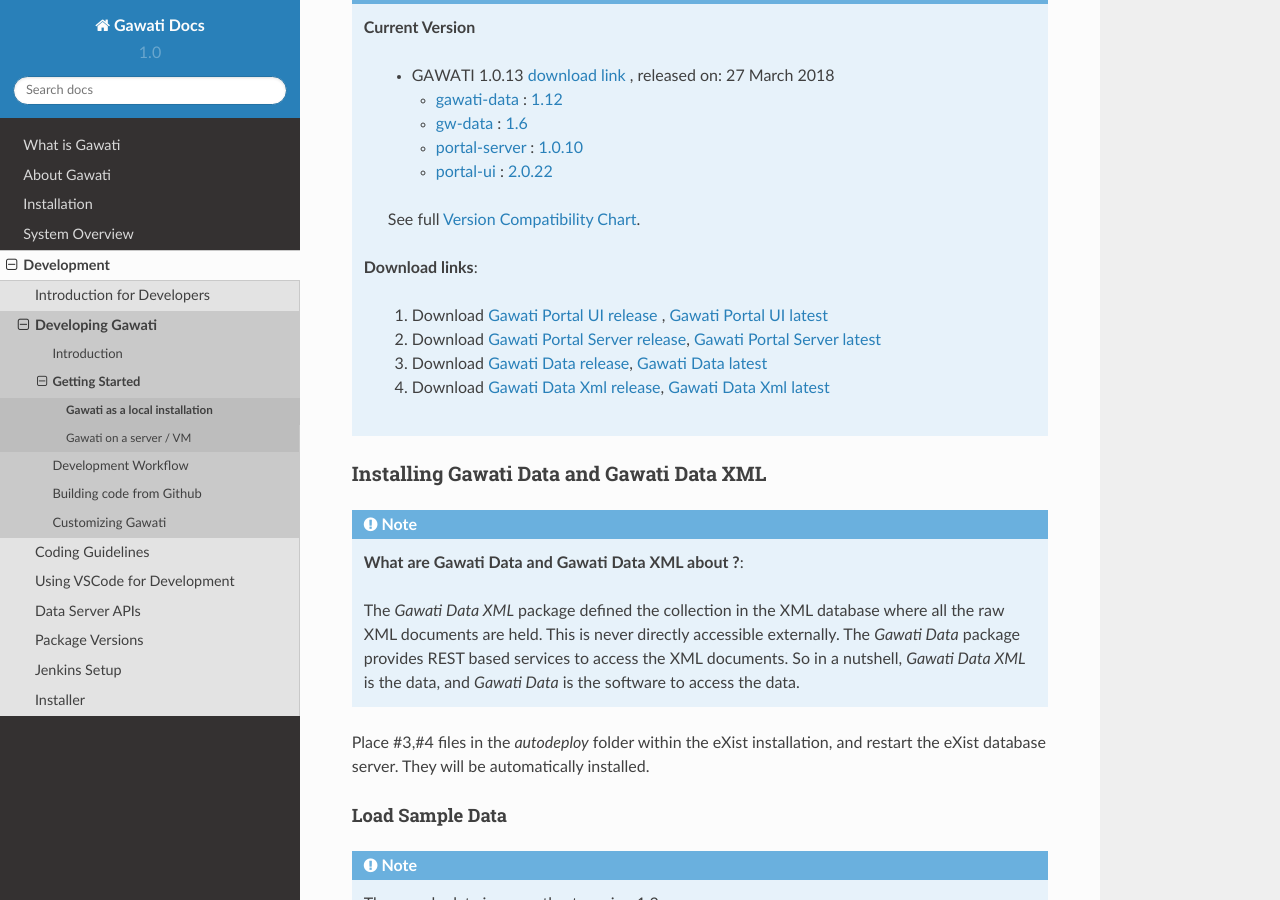
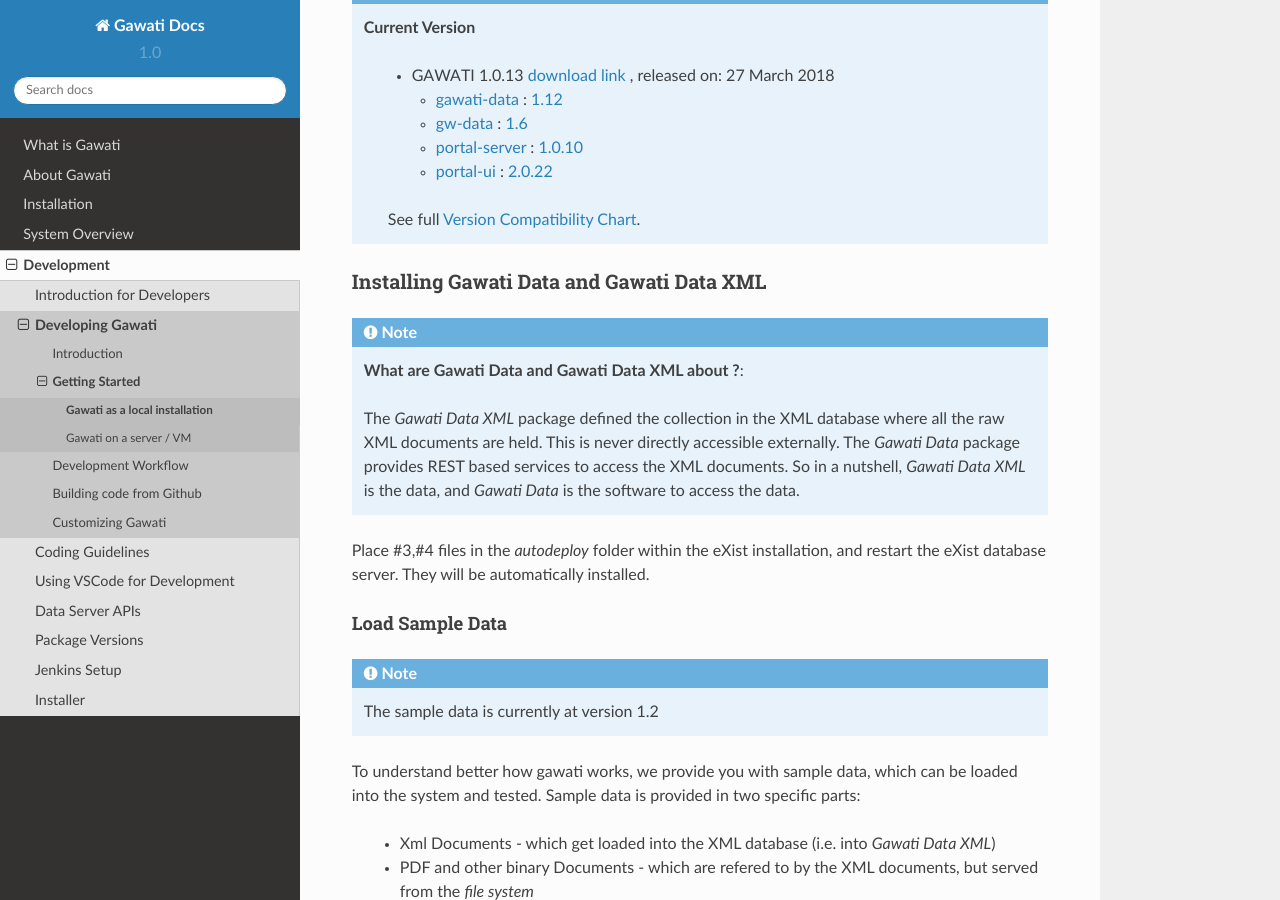
Before and after one commit to gawati/gawati-docs, a Sphinx documentation site: the page built from docs/source/development/dev-env-local.rst, in a window 1280 px wide and 900 px high, scrolled down 1511 px. Built offline with Sphinx 7.4.7 and the Read the Docs theme 2.0.0, drawn with Linux system fonts in a browser that asks for light colours.

Commit message:
Removing outdated download links

```diff
--- a/docs/source/development/dev-env-local.rst
+++ b/docs/source/development/dev-env-local.rst
@@ -29,7 +29,6 @@ Installing components
 *********************
 .. note::
   .. include:: version-info.rst
-  .. include:: download-links.rst
 
 Installing Gawati Data and Gawati Data XML
 ==========================================
```
